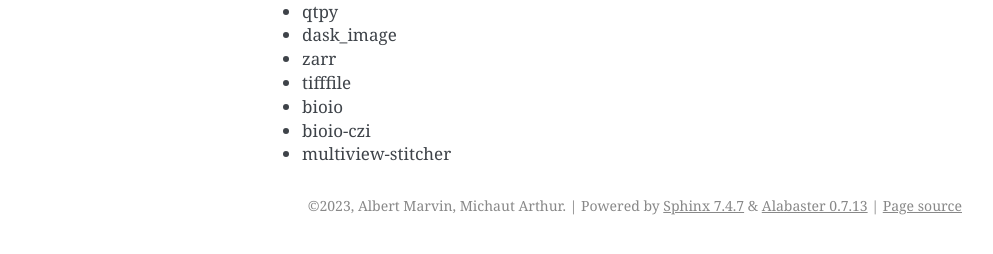
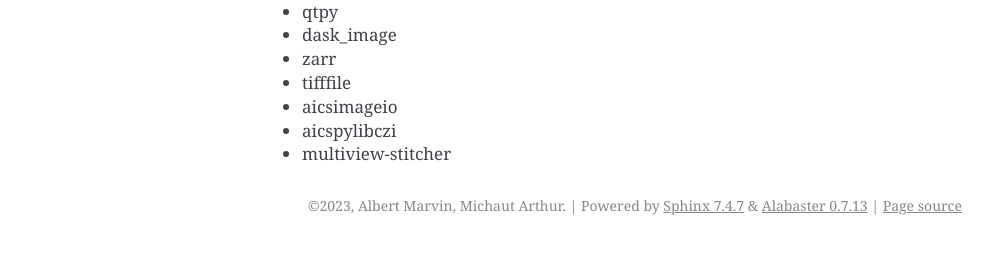
Before and after one commit to multiview-stitcher/napari-stitcher, a Sphinx documentation site: the page built from doc/source/user_guide/installation.rst, in a window 1280 px wide. Shown: the part 643-897 px from the top of the page, without its empty margins (148-1141 px from the left). Built offline with Sphinx 7.4.7, drawn with Linux system fonts in a browser that asks for light colours.

Commit message:
Revert "Depend on multiview-stitcher bioio"
This reverts commit b2c44581ff48d3578ef482aa3296aaed268f4f53.

```diff
--- a/doc/source/user_guide/installation.rst
+++ b/doc/source/user_guide/installation.rst
@@ -42,6 +42,6 @@
 - dask_image
 - zarr
 - tifffile
-- bioio
-- bioio-czi
+- aicsimageio
+- aicspylibczi
 - multiview-stitcher
--- a/setup.cfg
+++ b/setup.cfg
@@ -31,7 +31,7 @@
     magicgui
     qtpy
     tifffile >=2022.7.28
-    multiview-stitcher[bioio] ==0.1.12
+    multiview-stitcher[aicsimageio] ==0.1.9
     spatial_image ==0.3.0
     multiscale_spatial_image ==0.11.2
 
```
